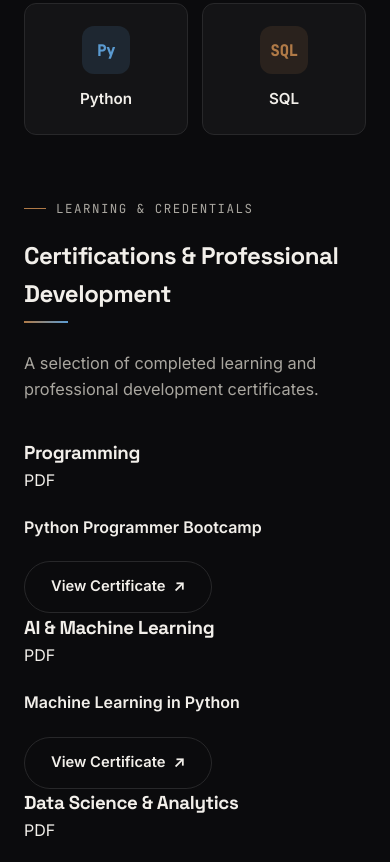
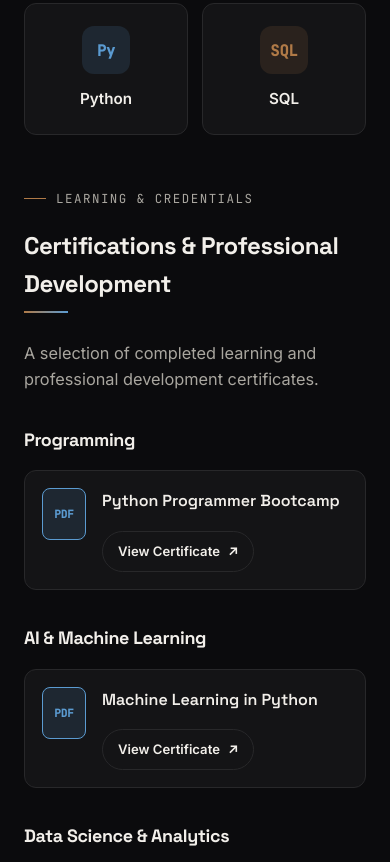
Before and after one commit to kelvinmkanda01/Francis-Kelvin-Mkandaz-portfolio, a plain HTML site: page about.html in a window 390 px wide. Shown: the part 2349-3211 px from the top of the page. Drawn offline with Linux system fonts and the light colour scheme.

Commit message:
Style responsive certificate cards

```diff
--- a/css/style.css
+++ b/css/style.css
@@ -694,3 +694,74 @@
   #site-header .nav-links,
   #site-header .hamburger .bar { transition: none; }
 }
+
+
+/* CERTIFICATIONS & PROFESSIONAL DEVELOPMENT */
+.certifications-block { margin-top: 76px; }
+.certifications-block .section-head { margin-bottom: 34px; }
+.certificate-group { margin-top: 34px; }
+.certificate-group-title {
+  font-size: 1.12rem;
+  margin: 0 0 16px;
+  color: var(--text);
+}
+.certificate-grid {
+  display: grid;
+  grid-template-columns: repeat(auto-fit, minmax(min(100%, 245px), 1fr));
+  gap: 16px;
+}
+.certificate-card {
+  position: relative;
+  display: flex;
+  align-items: flex-start;
+  gap: 16px;
+  min-width: 0;
+  padding: 20px;
+  background: var(--bg-elev);
+  border: 1px solid var(--border);
+  border-radius: var(--radius);
+  overflow: hidden;
+  transition: transform .35s var(--motion-spring), border-color .3s ease, box-shadow .3s ease;
+}
+.certificate-card:hover {
+  transform: translateY(-4px);
+  border-color: var(--accent-blue);
+  box-shadow: var(--shadow);
+}
+.certificate-mark {
+  display: flex;
+  align-items: center;
+  justify-content: center;
+  flex: 0 0 44px;
+  width: 44px;
+  height: 52px;
+  border: 1px solid var(--accent-blue);
+  border-radius: 8px;
+  background: var(--accent-blue-soft);
+  color: var(--accent-blue);
+  font: 600 .68rem 'JetBrains Mono', monospace;
+}
+.certificate-card-content {
+  display: flex;
+  flex-direction: column;
+  align-items: flex-start;
+  gap: 18px;
+  min-width: 0;
+  flex: 1;
+}
+.certificate-card h4 {
+  margin: 2px 0 0;
+  font: 600 1rem/1.4 'Space Grotesk', sans-serif;
+  overflow-wrap: anywhere;
+}
+.certificate-button {
+  padding: 9px 15px;
+  font-size: .82rem;
+}
+.certificate-button span { transition: transform .25s ease; }
+.certificate-button:hover span { transform: translate(3px,-3px); }
+@media (max-width: 560px) {
+  .certifications-block { margin-top: 54px; }
+  .certificate-grid { grid-template-columns: 1fr; gap: 12px; }
+  .certificate-card { padding: 17px; }
+}
```
